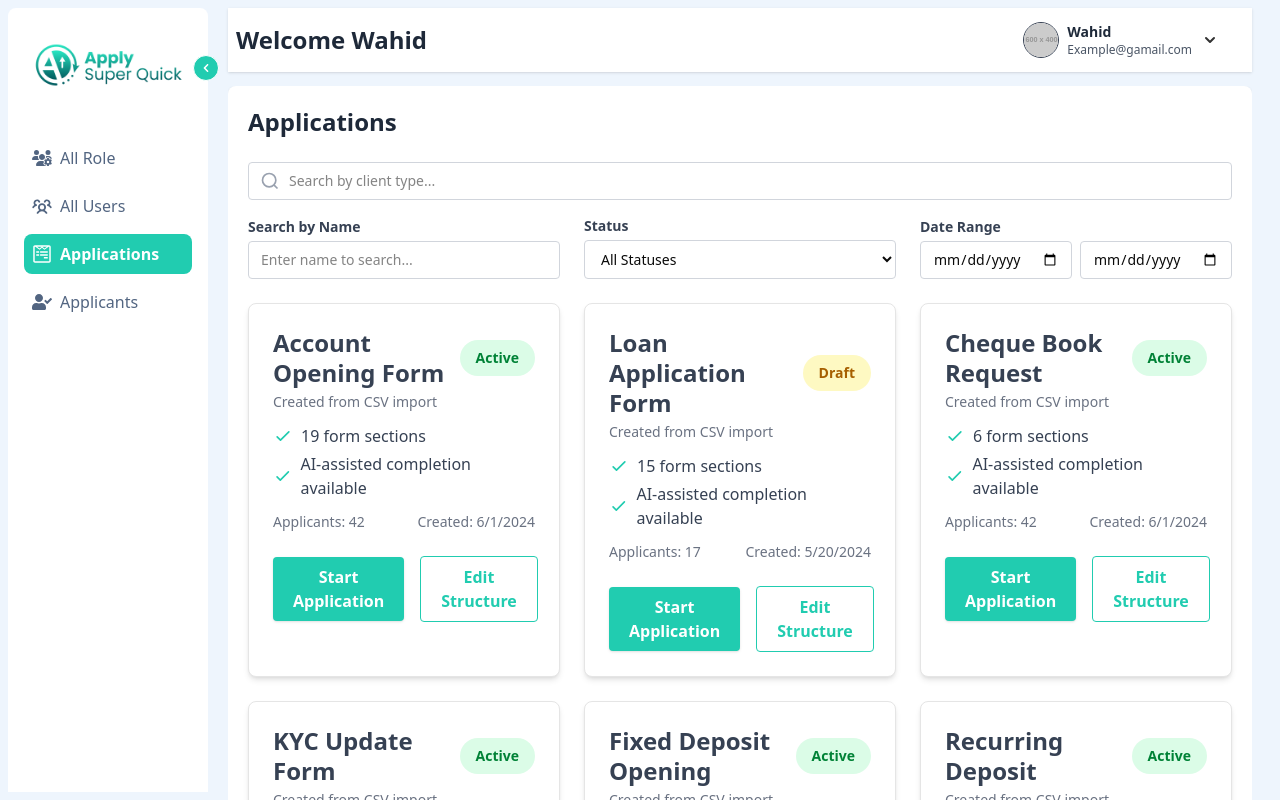
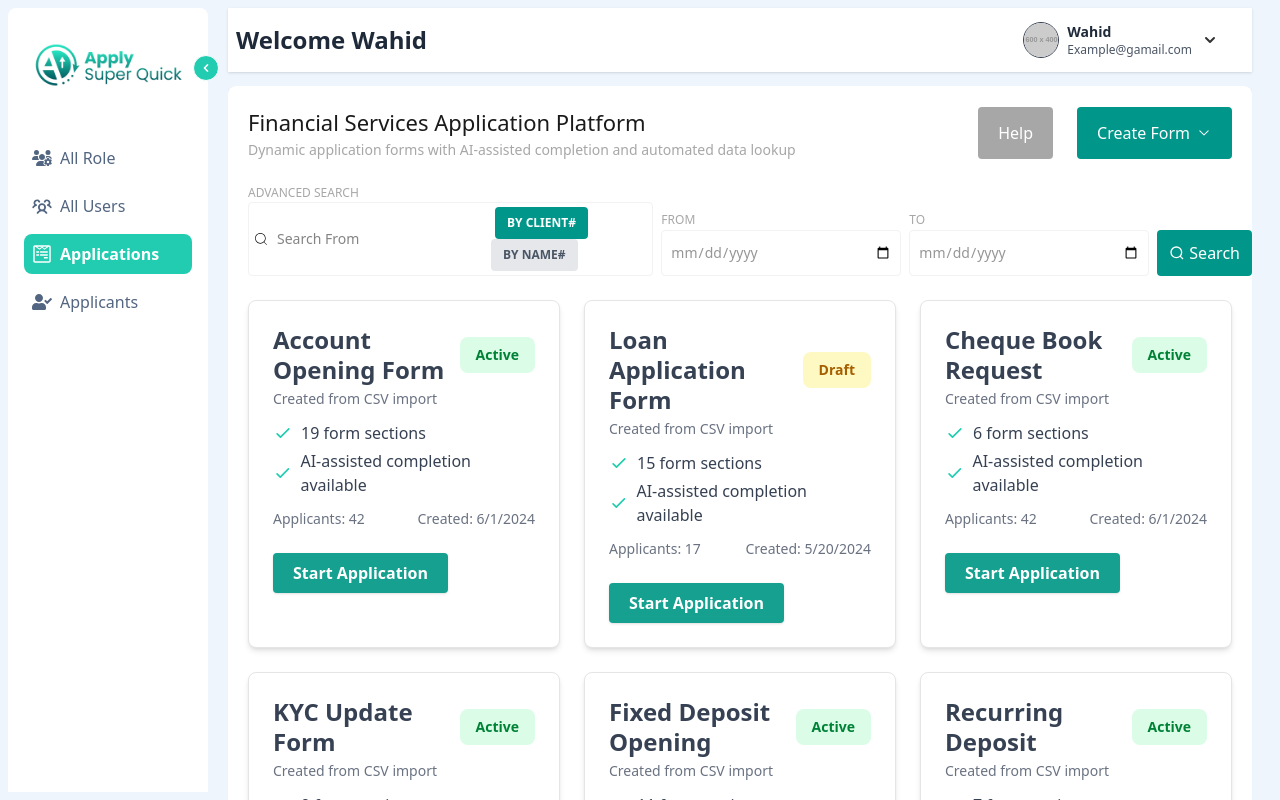
Before and after one commit to hamza-nafasat/apply-super-quick-frontend, a React (Vite) app: page /admin-applications in a window 1280 px wide. Built offline with nearby package versions, Linux system fonts and the light colour scheme.

Commit message:
Update Application Card

```diff
--- a/src/components/admin/ApplicationsCard.jsx
+++ b/src/components/admin/ApplicationsCard.jsx
@@ -1,5 +1,7 @@
 import React, { useState } from 'react';
 import UserApplicationDetail from './UserApplicationDetail';
+import { GoChevronDown } from 'react-icons/go';
+import { CiSearch } from 'react-icons/ci';
 import MenuIcon from './../../assets/svgs/MenuIcon';
 import { CiMenuKebab } from 'react-icons/ci';
 
@@ -235,6 +237,7 @@ export default function ApplicationsCard() {
   const [statusFilter, setStatusFilter] = useState('All');
   const [dateFrom, setDateFrom] = useState('');
   const [dateTo, setDateTo] = useState('');
+  const [searchMode, setSearchMode] = useState('client');
 
   const handleCardClick = form => {
     setSelectedForm(form);
@@ -246,10 +249,13 @@ export default function ApplicationsCard() {
 
   // Filtering logic
   const filteredForms = bankForms.filter(form => {
-    // Search by client (for demo, match in formType)
-    const clientMatch = clientQuery === '' || form.formType.toLowerCase().includes(clientQuery.toLowerCase());
-    // Search by name (for demo, match in formType)
-    const nameMatch = nameQuery === '' || form.formType.toLowerCase().includes(nameQuery.toLowerCase());
+    // Search by client or name (for demo, match in formType)
+    const clientMatch =
+      searchMode === 'client'
+        ? clientQuery === '' || form.formType.toLowerCase().includes(clientQuery.toLowerCase())
+        : true;
+    const nameMatch =
+      searchMode === 'name' ? nameQuery === '' || form.formType.toLowerCase().includes(nameQuery.toLowerCase()) : true;
     // Status filter
     const statusMatch = statusFilter === 'All' || form.status === statusFilter;
     // Date range filter
@@ -265,80 +271,97 @@ export default function ApplicationsCard() {
 
   return (
     <div className="rounded-md bg-white p-5 shadow">
-      {/* Heading */}
-      <h2 className="mb-2 text-2xl font-bold text-gray-800">Applications</h2>
+      {/* Header Section */}
+      <div className="mb-6 flex items-center justify-between">
+        <div>
+          <h1 className="text-[22px] font-medium text-[#1A1A1A]">Financial Services Application Platform</h1>
+          <p className="text-[14px] font-normal text-[#A7A7A7]">
+            Dynamic application forms with AI-assisted completion and automated data lookup
+          </p>
+        </div>
+        <div className="flex gap-6">
+          <button className="rounded-[4px] bg-[#A7A7A7] px-5 py-3.5 text-[16px] font-normal text-white">Help</button>
+          <button className="flex items-center rounded-[4px] bg-teal-600 px-5 py-3.5 text-[16px] font-normal text-white">
+            Create Form <GoChevronDown size={16} className="ml-[6px]" />
+          </button>
+        </div>
+      </div>
+
       {/* Filter Bar */}
-      <div className="p- mt-6 mb-6 rounded-xl">
-        {/* Client Search - full width with icon */}
-        <div className="relative mb-4">
-          <span className="absolute top-1/2 left-3 -translate-y-1/2 text-gray-400">
-            <svg className="h-5 w-5" fill="none" stroke="currentColor" strokeWidth="2" viewBox="0 0 24 24">
-              <circle cx="11" cy="11" r="8" />
-              <line x1="21" y1="21" x2="16.65" y2="16.65" />
-            </svg>
-          </span>
+      {/* <div className="">
+        <span className="block text-[12px] font-medium text-[#A7A7A7] uppercase tracking-wide mb-">Advanced Search</span>
+      </div> */}
+      <div className="mb-6 grid w-full grid-cols-1 items-end gap-[8px] md:grid-cols-12">
+        {/* Search Input with Toggle */}
+
+        <div className="w-full rounded-[4px] md:col-span-5">
+          <p className="text-[12px] font-medium text-[#A7A7A7]">ADVANCED SEARCH</p>
+          <div className="flex items-center rounded justify-between border border-[#F2F2F2] bg-white px-1 py-1">
+            <div className="flex items-center">
+              <CiSearch />
               <input
                 type="text"
-            className="focus:border-medium w-full rounded border border-gray-300 py-2 pr-3 pl-10 text-sm focus:outline-none"
-            placeholder="Search by client type..."
-            value={clientQuery}
-            onChange={e => setClientQuery(e.target.value)}
+                className="border-none bg-white px-2 py-2 text-sm outline-none"
+                placeholder={searchMode === 'client' ? 'Search From' : 'Search Name'}
+                value={searchMode === 'client' ? clientQuery : nameQuery}
+                onChange={e =>
+                  searchMode === 'client' ? setClientQuery(e.target.value) : setNameQuery(e.target.value)
+                }
               />
             </div>
-        {/* Other filters in a row */}
-        <div className="flex flex-col gap-4 md:flex-row md:items-end md:gap-6">
-          {/* Name */}
-          <div className="min-w-[180px] flex-1">
-            <label className="mb-1 block text-sm font-semibold text-gray-700">Search by Name</label>
-            <input
-              type="text"
-              className="focus:border-medium w-full rounded border border-gray-300 px-3 py-2 text-sm focus:outline-none"
-              placeholder="Enter name to search..."
-              value={nameQuery}
-              onChange={e => setNameQuery(e.target.value)}
-            />
+            <div>
+              <button
+                className={`ml-2 rounded px-3 py-2 text-xs font-semibold ${searchMode === 'client' ? 'bg-teal-600 text-white' : 'bg-gray-200 text-gray-600'}`}
+                onClick={() => setSearchMode('client')}
+              >
+                BY CLIENT#
+              </button>
+              <button
+                className={`ml-1 rounded px-3 py-2 text-xs font-semibold ${searchMode === 'name' ? 'bg-teal-600 text-white' : 'bg-gray-200 text-gray-600'}`}
+                onClick={() => setSearchMode('name')}
+              >
+                BY NAME#
+              </button>
             </div>
-          {/* Status */}
-          <div className="min-w-[180px] flex-1">
-            <label className="mb-1 block text-sm font-semibold text-gray-700">Status</label>
-            <select
-              className="focus:border-medium w-full rounded border border-gray-300 px-3 py-2 text-sm focus:outline-none"
-              value={statusFilter}
-              onChange={e => setStatusFilter(e.target.value)}
-            >
-              {statusOptions.map(opt => (
-                <option key={opt} value={opt}>
-                  {opt === 'All' ? 'All Statuses' : opt}
-                </option>
-              ))}
-            </select>
           </div>
-          {/* Date Range */}
-          <div className="min-w-[220px] flex-1">
-            <label className="mb-1 block text-sm font-semibold text-gray-700">Date Range</label>
-            <div className="flex gap-2">
+        </div>
+        {/* Date Pickers */}
+        <div className="col-span-3 w-full">
+          <label className="mb-1 text-[12px] font-medium text-[#A7A7A7]">FROM</label>
           <input
             type="date"
-                className="focus:border-medium w-1/2 rounded border border-gray-300 px-3 py-2 text-sm focus:outline-none"
+            className="w-full rounded border border-[#F2F2F2] px-2 py-3 text-sm text-[#969696]"
             value={dateFrom}
             onChange={e => setDateFrom(e.target.value)}
           />
+        </div>
+        <div className="col-span-3 w-full">
+          <label className="mb-1 text-[12px] font-medium text-[#A7A7A7]">TO</label>
           <input
             type="date"
-                className="focus:border-medium w-1/2 rounded border border-gray-300 px-3 py-2 text-sm focus:outline-none"
+            className="w-full rounded border border-[#F2F2F2] px-2 py-3 text-sm text-[#969696]"
             value={dateTo}
             onChange={e => setDateTo(e.target.value)}
           />
         </div>
+        {/* Search Button */}
+        <div className="col-span-1 w-full">
+          <button className="flex w-full items-center rounded bg-teal-600 px-3 py-[11px] text-white md:w-auto">
+            <svg className="mr-1 h-4 w-4" fill="none" stroke="currentColor" strokeWidth="2" viewBox="0 0 24 24">
+              <circle cx="11" cy="11" r="8" />
+              <line x1="21" y1="21" x2="16.65" y2="16.65" />
+            </svg>
+            Search
+          </button>
         </div>
       </div>
-      </div>
+
       {/* Cards */}
       <div className="p- sm:p- md:p- grid grid-cols-1 gap-6 md:grid-cols-2 lg:grid-cols-3">
         {filteredForms.map((form, index) => (
           <div
             key={index}
-            className="relative flex min-w-0 flex-col rounded-md border bg-white p-3 shadow-md transition duration-300 hover:shadow-md sm:p-4 md:p-6"
+            className="relative flex min-w-0 flex-col rounded-[8px] border bg-white p-3 shadow-md transition duration-300 hover:shadow-md sm:p-4 md:p-6"
           >
             {/* Menu icon */}
             <div className="absolute top-3 right-3 cursor-pointer sm:top-4 sm:right-4">{/* <CiMenuKebab /> */}</div>
@@ -350,7 +373,7 @@ export default function ApplicationsCard() {
                     {form.formType}
                   </h2>
                   <span
-                    className={`rounded-full px-4 py-2 text-xs font-semibold md:text-sm ${form.status === 'Active' ? 'bg-green-100 text-green-700' : form.status === 'Draft' ? 'bg-yellow-100 text-yellow-700' : 'bg-gray-200 text-gray-600'}`}
+                    className={`rounded-[8px] px-4 py-2 text-xs font-semibold md:text-sm ${form.status === 'Active' ? 'bg-green-100 text-green-700' : form.status === 'Draft' ? 'bg-yellow-100 text-yellow-700' : 'bg-gray-200 text-gray-600'}`}
                   >
                     {form.status}
                   </span>
@@ -390,14 +413,14 @@ export default function ApplicationsCard() {
             </div>
             <div className="mt-3 flex w-full flex-col items-center justify-between gap-3 md:mt-6 md:flex-row md:gap-4">
               <button
-                className="bg-medium hover:bg-light w-full rounded px-5 py-2 font-semibold text-white shadow focus:outline-none md:w-auto"
+                className="bg-[#15A090] hover:bg-medium w-full rounded px-5 py-2 font-semibold text-white shadow focus:outline-none md:w-auto"
                 onClick={() => handleCardClick(form)}
               >
                 Start Application
               </button>
-              <button className="border-medium text-medium w-full rounded border bg-white px-5 py-2 font-semibold hover:bg-gray-50 focus:outline-none md:w-auto">
+              {/* <button className="border-medium text-medium w-full rounded border bg-white px-5 py-2 font-semibold hover:bg-gray-50 focus:outline-none md:w-auto">
                 Edit Structure
-              </button>
+              </button> */}
             </div>
           </div>
         ))}
```
Lines whose indentation alone changed are shown as unchanged.
